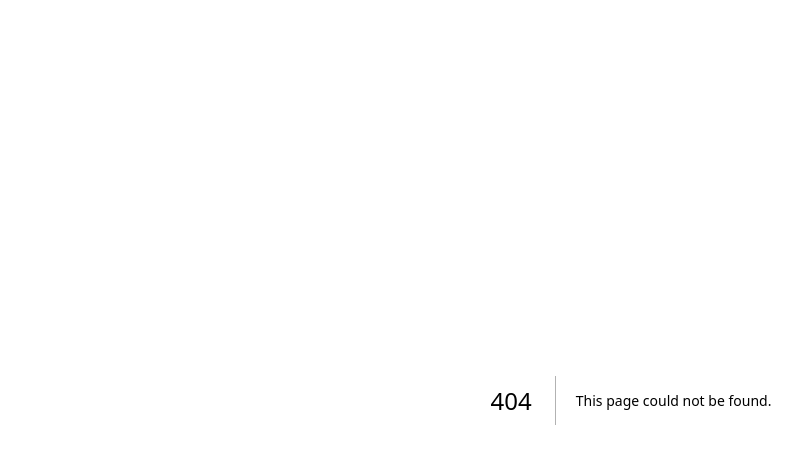
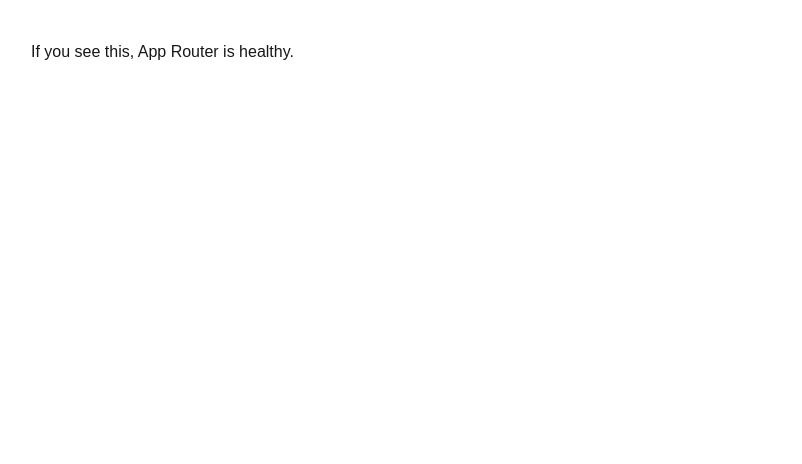
Before and after one commit to djays1618/plumbingapp-clean, a Next.js app: page /health in a window 1280 px wide. Before the commit this address had no page. Shown: the top 464 px of the page, without its empty margins (9-811 px from the left). Built offline with nearby package versions, Linux system fonts and the light colour scheme.

Commit message:
Add health route

```diff
--- /dev/null
+++ b/app/health/page.tsx
@@ -0,0 +1,7 @@
+export default function Health() {
+    return (
+      <main style={{ padding: 40 }}>
+        <p>If you see this, App Router is healthy.</p>
+      </main>
+    );
+  }
```
